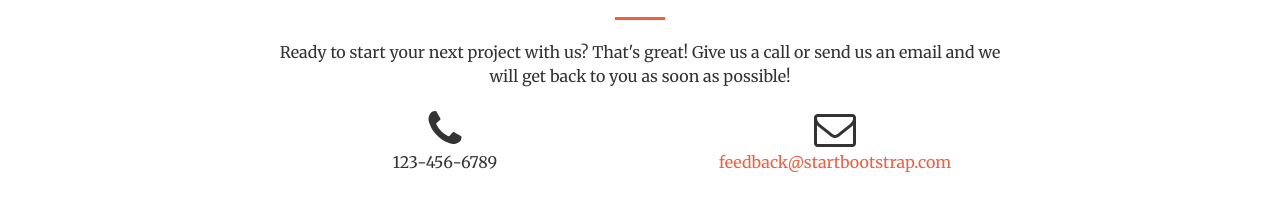
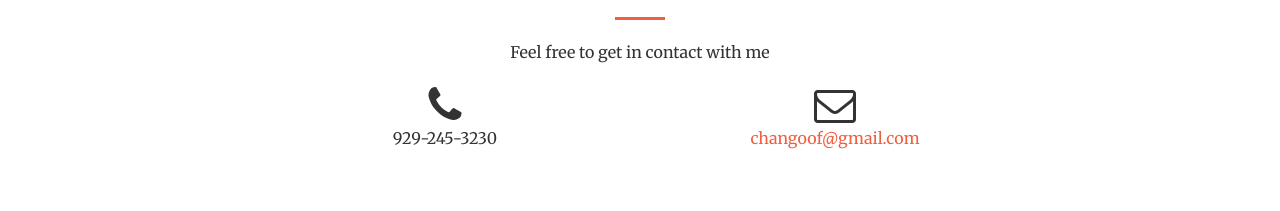
Before and after one commit to kizerxl/kizerxl.github.io, a website: page index.html in a window 1280 px wide. Shown: the part 2473-2684 px from the top of the page. Drawn offline with nearby package versions, Linux system fonts and the light colour scheme.

Commit message:
light changes

```diff
--- a/index.html
+++ b/index.html
@@ -9,7 +9,7 @@
     <meta name="description" content="">
     <meta name="author" content="">
 
-    <title>Creative - Start Bootstrap Theme</title>
+    <title>Felix Changoo //</title>
 
     <!-- Bootstrap Core CSS -->
     <link rel="stylesheet" href="css/bootstrap.min.css" type="text/css">
@@ -46,7 +46,7 @@
                     <span class="icon-bar"></span>
                     <span class="icon-bar"></span>
                 </button>
-                <a class="navbar-brand page-scroll" href="#page-top">Start Bootstrap</a>
+                <a class="navbar-brand page-scroll" href="#page-top">Felix Changoo //</a>
             </div>
 
             <!-- Collect the nav links, forms, and other content for toggling -->
@@ -250,15 +250,15 @@
                 <div class="col-lg-8 col-lg-offset-2 text-center">
                     <h2 class="section-heading">Let's Get In Touch!</h2>
                     <hr class="primary">
-                    <p>Ready to start your next project with us? That's great! Give us a call or send us an email and we will get back to you as soon as possible!</p>
+                    <p>Feel free to get in contact with me</p>
                 </div>
                 <div class="col-lg-4 col-lg-offset-2 text-center">
                     <i class="fa fa-phone fa-3x sr-contact"></i>
-                    <p>123-456-6789</p>
+                    <p>929-245-3230</p>
                 </div>
                 <div class="col-lg-4 text-center">
                     <i class="fa fa-envelope-o fa-3x sr-contact"></i>
-                    <p><a href="mailto:your-email@your-domain.com">feedback@startbootstrap.com</a></p>
+                    <p><a href="mailto:your-email@your-domain.com">changoof@gmail.com</a></p>
                 </div>
             </div>
         </div>
```
